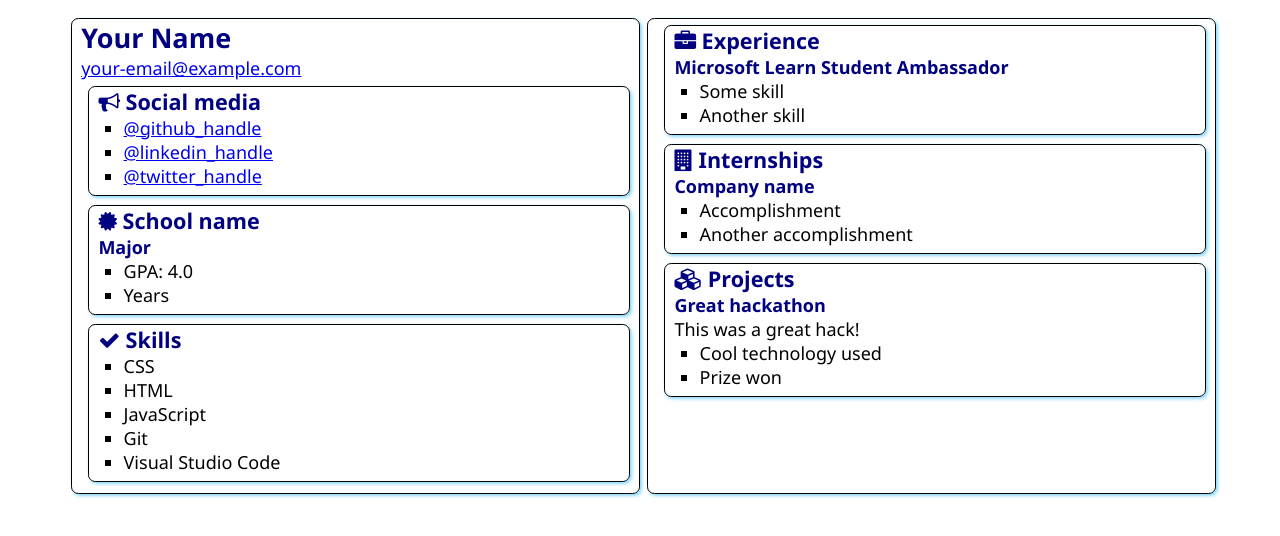
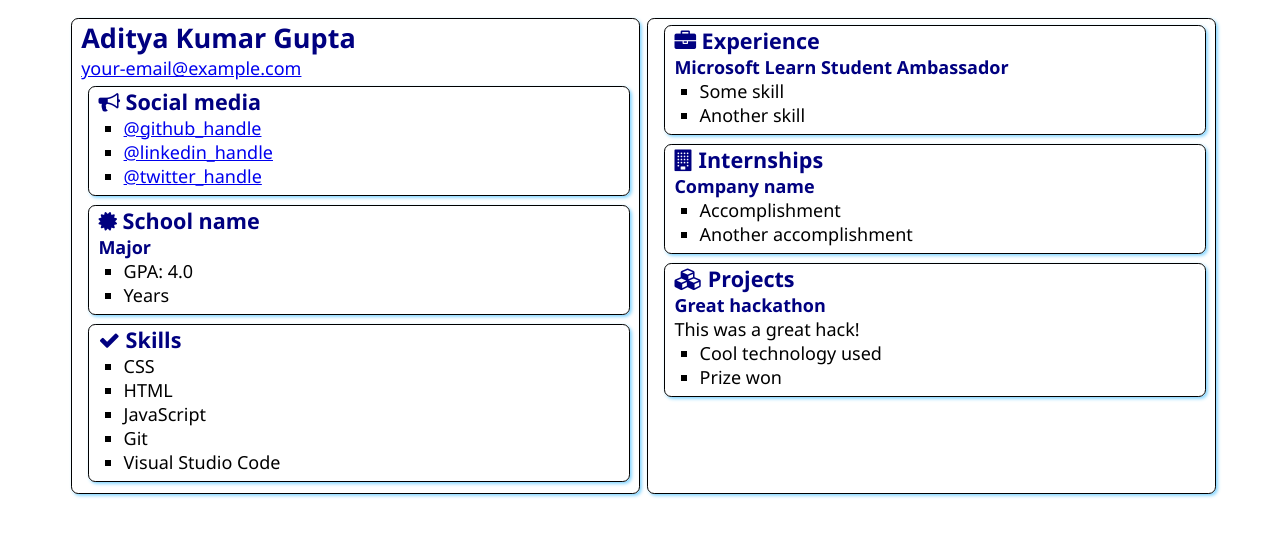
Before and after one commit to aforaditya/SATechnicalOnboarding, a plain HTML site: page src/index.html in a window 1280 px wide. Drawn offline with Linux system fonts and the light colour scheme.

Commit message:
Added my name
First commit in this repo

```diff
--- a/src/index.html
+++ b/src/index.html
@@ -12,7 +12,7 @@
 <body>
     <main>
         <article class="box">
-            <h1>Your Name</h1>
+            <h1>Aditya Kumar Gupta</h1>
             <div><a href="mailto:your.email@example.com">your-email@example.com</a></div>
 
             <section class="box">
```
